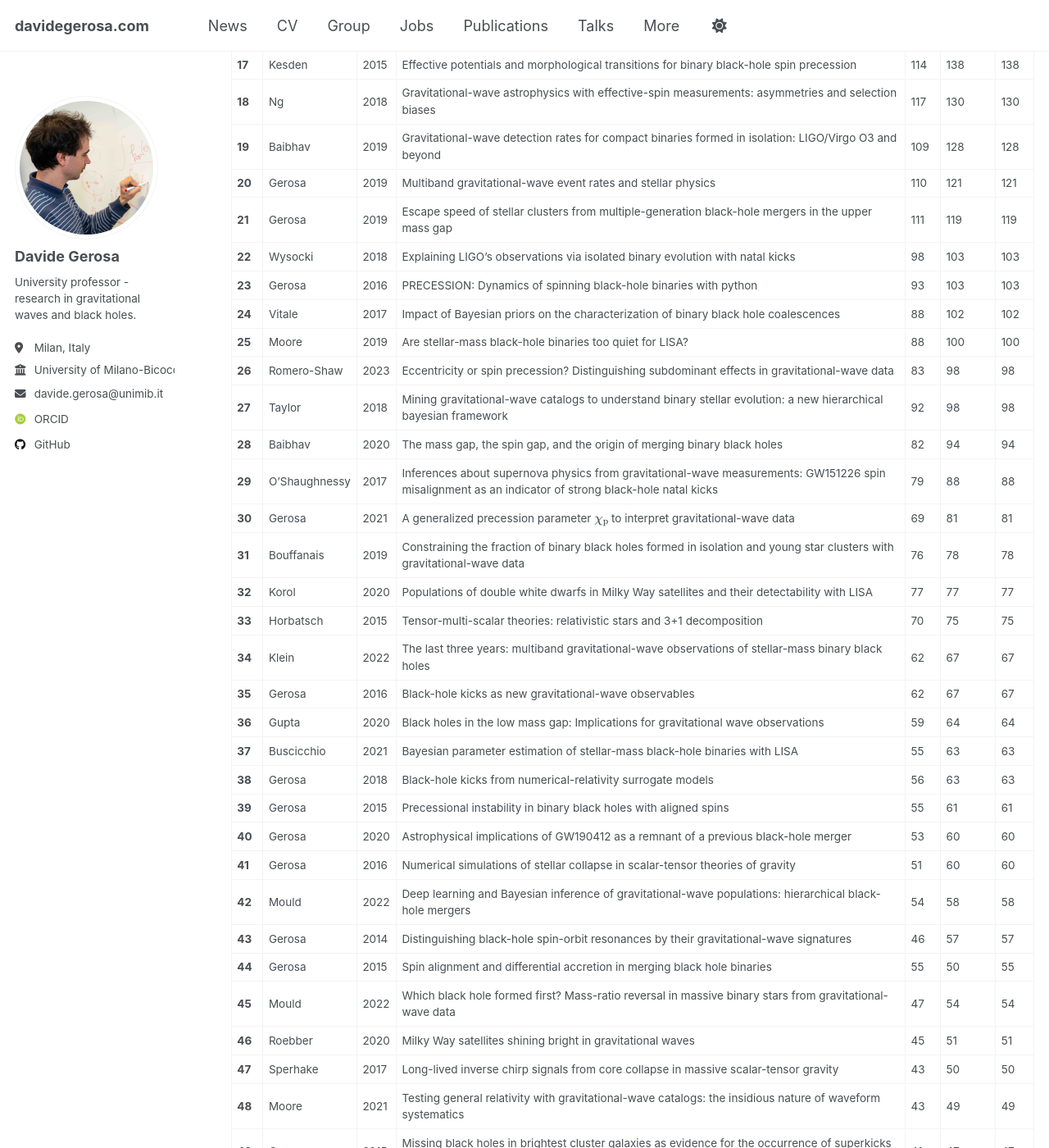
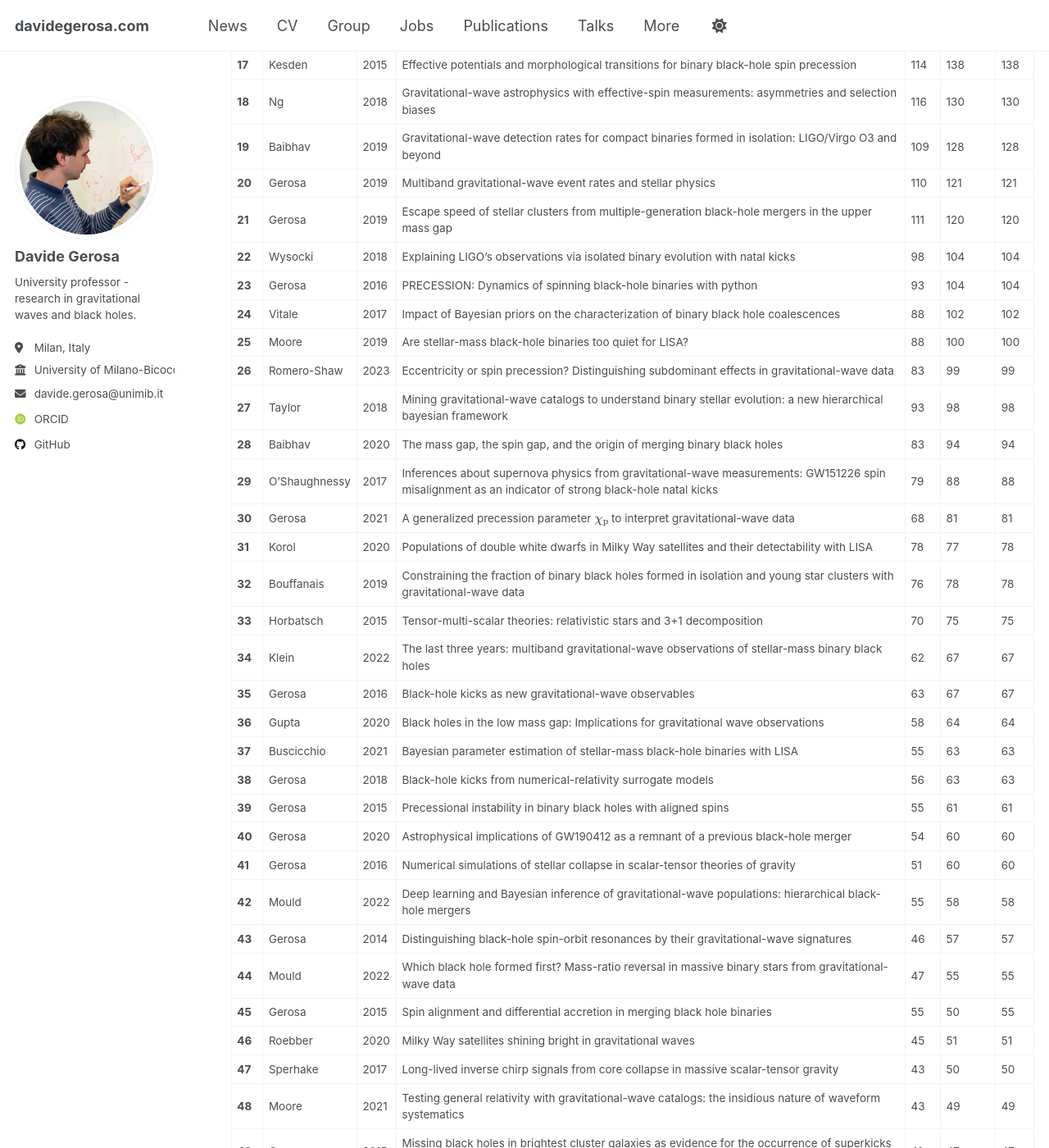
Before and after one commit to dgerosa/website, a Jekyll site: the page built from _pages/citations.md, in a window 1280 px wide and 1400 px high, scrolled down 1125 px. Shown: the whole window at 82% size. Built offline with Jekyll 4.4.1, drawn with Linux system fonts in a browser that asks for light colours; some web fonts are replaced; some of the changed text lies outside the part shown.

Commit message:
Website update from workflow

```diff
--- a/_pages/_citations.md
+++ b/_pages/_citations.md
@@ -1,66 +1,66 @@
 ## Citation Summary
 
-- **Total ADS citations**: 9826
-- **Total INSPIRE citations**: 10748
-- **Total MAX citations**: 10826
+- **Total ADS citations**: 9842
+- **Total INSPIRE citations**: 10757
+- **Total MAX citations**: 10836
 - **h-index**: 48
 
 ## Paper list sorted by citation count
 
 | # | Author | Year | Title | ADS | INSPIRE | MAX |
 |---|--------|------|-------|-----|---------|-----|
-| **1** | Berti | 2015 | Testing general relativity with present and future astrophysical observations | 1413 | 1603 | 1603 |
-| **2** | Barack | 2019 | Black holes, gravitational waves and fundamental physics: a roadmap | 844 | 938 | 938 |
-| **3** | Amaro-Seoane | 2022 | Astrophysics with the Laser Interferometer Space Antenna | 751 | 704 | 751 |
-| **4** | Belczynski | 2020 | Evolutionary roads leading to low effective spins, high black hole masses, and O1/O2 rates for LIGO/Virgo binary black holes | 459 | 478 | 478 |
-| **5** | Varma | 2019 | Surrogate models for precessing binary black hole simulations with unequal masses | 434 | 455 | 455 |
+| **1** | Berti | 2015 | Testing general relativity with present and future astrophysical observations | 1414 | 1602 | 1602 |
+| **2** | Barack | 2019 | Black holes, gravitational waves and fundamental physics: a roadmap | 845 | 939 | 939 |
+| **3** | Amaro-Seoane | 2022 | Astrophysics with the Laser Interferometer Space Antenna | 753 | 704 | 753 |
+| **4** | Belczynski | 2020 | Evolutionary roads leading to low effective spins, high black hole masses, and O1/O2 rates for LIGO/Virgo binary black holes | 458 | 478 | 478 |
+| **5** | Varma | 2019 | Surrogate models for precessing binary black hole simulations with unequal masses | 436 | 455 | 455 |
 | **6** | Barausse | 2020 | Prospects for fundamental physics with LISA | 393 | 440 | 440 |
-| **7** | Arun | 2022 | New horizons for fundamental physics with LISA | 309 | 360 | 360 |
-| **8** | Gerosa | 2017 | Are merging black holes born from stellar collapse or previous mergers? | 334 | 360 | 360 |
-| **9** | Gerosa | 2021 | Hierarchical mergers of stellar-mass black holes and their gravitational-wave signatures | 272 | 289 | 289 |
+| **7** | Gerosa | 2017 | Are merging black holes born from stellar collapse or previous mergers? | 335 | 361 | 361 |
+| **8** | Arun | 2022 | New horizons for fundamental physics with LISA | 309 | 360 | 360 |
+| **9** | Gerosa | 2021 | Hierarchical mergers of stellar-mass black holes and their gravitational-wave signatures | 272 | 290 | 290 |
 | **10** | Gerosa | 2018 | Spin orientations of merging black holes formed from the evolution of stellar binaries | 220 | 242 | 242 |
 | **11** | Afshordi | 2025 | Waveform modelling for the Laser Interferometer Space Antenna | 147 | 177 | 177 |
 | **12** | Gerosa | 2015 | Multi-timescale analysis of phase transitions in precessing black-hole binaries | 138 | 163 | 163 |
-| **13** | Varma | 2019 | High-accuracy mass, spin, and recoil predictions of generic black-hole merger remnants | 144 | 162 | 162 |
+| **13** | Varma | 2019 | High-accuracy mass, spin, and recoil predictions of generic black-hole merger remnants | 145 | 162 | 162 |
 | **14** | Gerosa | 2013 | Resonant-plane locking and spin alignment in stellar-mass black-hole binaries: a diagnostic of compact-binary formation | 147 | 161 | 161 |
-| **15** | Vitale | 2020 | Inferring the properties of a population of compact binaries in presence of selection effects | 131 | 141 | 141 |
+| **15** | Vitale | 2020 | Inferring the properties of a population of compact binaries in presence of selection effects | 132 | 141 | 141 |
 | **16** | Islam | 2021 | Eccentric binary black hole surrogate models for the gravitational waveform and remnant properties: comparable mass, nonspinning case | 129 | 139 | 139 |
 | **17** | Kesden | 2015 | Effective potentials and morphological transitions for binary black-hole spin precession | 114 | 138 | 138 |
-| **18** | Ng | 2018 | Gravitational-wave astrophysics with effective-spin measurements: asymmetries and selection biases | 117 | 130 | 130 |
+| **18** | Ng | 2018 | Gravitational-wave astrophysics with effective-spin measurements: asymmetries and selection biases | 116 | 130 | 130 |
 | **19** | Baibhav | 2019 | Gravitational-wave detection rates for compact binaries formed in isolation: LIGO/Virgo O3 and beyond | 109 | 128 | 128 |
 | **20** | Gerosa | 2019 | Multiband gravitational-wave event rates and stellar physics | 110 | 121 | 121 |
-| **21** | Gerosa | 2019 | Escape speed of stellar clusters from multiple-generation black-hole mergers in the upper mass gap | 111 | 119 | 119 |
-| **22** | Wysocki | 2018 | Explaining LIGO's observations via isolated binary evolution with natal kicks | 98 | 103 | 103 |
-| **23** | Gerosa | 2016 | PRECESSION: Dynamics of spinning black-hole binaries with python | 93 | 103 | 103 |
+| **21** | Gerosa | 2019 | Escape speed of stellar clusters from multiple-generation black-hole mergers in the upper mass gap | 111 | 120 | 120 |
+| **22** | Wysocki | 2018 | Explaining LIGO's observations via isolated binary evolution with natal kicks | 98 | 104 | 104 |
+| **23** | Gerosa | 2016 | PRECESSION: Dynamics of spinning black-hole binaries with python | 93 | 104 | 104 |
 | **24** | Vitale | 2017 | Impact of Bayesian priors on the characterization of binary black hole coalescences | 88 | 102 | 102 |
 | **25** | Moore | 2019 | Are stellar-mass black-hole binaries too quiet for LISA? | 88 | 100 | 100 |
-| **26** | Romero-Shaw | 2023 | Eccentricity or spin precession? Distinguishing subdominant effects in gravitational-wave data | 83 | 98 | 98 |
-| **27** | Taylor | 2018 | Mining gravitational-wave catalogs to understand binary stellar evolution: a new hierarchical bayesian framework | 92 | 98 | 98 |
-| **28** | Baibhav | 2020 | The mass gap, the spin gap, and the origin of merging binary black holes | 82 | 94 | 94 |
+| **26** | Romero-Shaw | 2023 | Eccentricity or spin precession? Distinguishing subdominant effects in gravitational-wave data | 83 | 99 | 99 |
+| **27** | Taylor | 2018 | Mining gravitational-wave catalogs to understand binary stellar evolution: a new hierarchical bayesian framework | 93 | 98 | 98 |
+| **28** | Baibhav | 2020 | The mass gap, the spin gap, and the origin of merging binary black holes | 83 | 94 | 94 |
 | **29** | O'Shaughnessy | 2017 | Inferences about supernova physics from gravitational-wave measurements: GW151226 spin misalignment as an indicator of strong black-hole natal kicks | 79 | 88 | 88 |
-| **30** | Gerosa | 2021 | A generalized precession parameter $$\chi_\mathrm{p}$$ to interpret gravitational-wave data | 69 | 81 | 81 |
-| **31** | Bouffanais | 2019 | Constraining the fraction of binary black holes formed in isolation and young star clusters with gravitational-wave data | 76 | 78 | 78 |
-| **32** | Korol | 2020 | Populations of double white dwarfs in Milky Way satellites and their detectability with LISA | 77 | 77 | 77 |
+| **30** | Gerosa | 2021 | A generalized precession parameter $$\chi_\mathrm{p}$$ to interpret gravitational-wave data | 68 | 81 | 81 |
+| **31** | Korol | 2020 | Populations of double white dwarfs in Milky Way satellites and their detectability with LISA | 78 | 77 | 78 |
+| **32** | Bouffanais | 2019 | Constraining the fraction of binary black holes formed in isolation and young star clusters with gravitational-wave data | 76 | 78 | 78 |
 | **33** | Horbatsch | 2015 | Tensor-multi-scalar theories: relativistic stars and 3+1 decomposition | 70 | 75 | 75 |
 | **34** | Klein | 2022 | The last three years: multiband gravitational-wave observations of stellar-mass binary black holes | 62 | 67 | 67 |
-| **35** | Gerosa | 2016 | Black-hole kicks as new gravitational-wave observables | 62 | 67 | 67 |
-| **36** | Gupta | 2020 | Black holes in the low mass gap: Implications for gravitational wave observations | 59 | 64 | 64 |
+| **35** | Gerosa | 2016 | Black-hole kicks as new gravitational-wave observables | 63 | 67 | 67 |
+| **36** | Gupta | 2020 | Black holes in the low mass gap: Implications for gravitational wave observations | 58 | 64 | 64 |
 | **37** | Buscicchio | 2021 | Bayesian parameter estimation of stellar-mass black-hole binaries with LISA | 55 | 63 | 63 |
 | **38** | Gerosa | 2018 | Black-hole kicks from numerical-relativity surrogate models | 56 | 63 | 63 |
 | **39** | Gerosa | 2015 | Precessional instability in binary black holes with aligned spins | 55 | 61 | 61 |
-| **40** | Gerosa | 2020 | Astrophysical implications of GW190412 as a remnant of a previous black-hole merger | 53 | 60 | 60 |
+| **40** | Gerosa | 2020 | Astrophysical implications of GW190412 as a remnant of a previous black-hole merger | 54 | 60 | 60 |
 | **41** | Gerosa | 2016 | Numerical simulations of stellar collapse in scalar-tensor theories of gravity | 51 | 60 | 60 |
-| **42** | Mould | 2022 | Deep learning and Bayesian inference of gravitational-wave populations: hierarchical black-hole mergers | 54 | 58 | 58 |
+| **42** | Mould | 2022 | Deep learning and Bayesian inference of gravitational-wave populations: hierarchical black-hole mergers | 55 | 58 | 58 |
 | **43** | Gerosa | 2014 | Distinguishing black-hole spin-orbit resonances by their gravitational-wave signatures | 46 | 57 | 57 |
-| **44** | Gerosa | 2015 | Spin alignment and differential accretion in merging black hole binaries | 55 | 50 | 55 |
-| **45** | Mould | 2022 | Which black hole formed first? Mass-ratio reversal in massive binary stars from gravitational-wave data | 47 | 54 | 54 |
+| **44** | Mould | 2022 | Which black hole formed first? Mass-ratio reversal in massive binary stars from gravitational-wave data | 47 | 55 | 55 |
+| **45** | Gerosa | 2015 | Spin alignment and differential accretion in merging black hole binaries | 55 | 50 | 55 |
 | **46** | Roebber | 2020 | Milky Way satellites shining bright in gravitational waves | 45 | 51 | 51 |
 | **47** | Sperhake | 2017 | Long-lived inverse chirp signals from core collapse in massive scalar-tensor gravity | 43 | 50 | 50 |
 | **48** | Moore | 2021 | Testing general relativity with gravitational-wave catalogs: the insidious nature of waveform systematics | 43 | 49 | 49 |
 | **49** | Gerosa | 2015 | Missing black holes in brightest cluster galaxies as evidence for the occurrence of superkicks in nature | 41 | 47 | 47 |
 | **50** | Gangardt | 2024 | pAGN: the one-stop solution for AGN disc modeling | 45 | 46 | 46 |
 | **51** | Tso | 2019 | Optimizing LIGO with LISA forewarnings to improve black-hole spectroscopy | 37 | 43 | 43 |
-| **52** | Gerosa | 2020 | Gravitational-wave selection effects using neural-network classifiers | 37 | 42 | 42 |
+| **52** | Gerosa | 2020 | Gravitational-wave selection effects using neural-network classifiers | 38 | 42 | 42 |
 | **53** | Trifiro' | 2016 | Distinguishing black-hole spin-orbit resonances by their gravitational wave signatures. II: Full parameter estimation | 34 | 42 | 42 |
 | **54** | Santini | 2023 | Black-hole mergers in disk-like environments could explain the observed $$q-\chi_\mathrm{eff}$$ correlation | 41 | 40 | 41 |
 | **55** | Lodato | 2013 | Black hole mergers: do gas discs lead to spin alignment? | 38 | 39 | 39 |
```
Also changed, not shown: other parts of _pages/_citations.md (+17 -17 lines), _pages/_group.md (+13 -13 lines), _pages/_publications.md (+2 -2 lines), _pages/_talks.md (+5 -2 lines).
